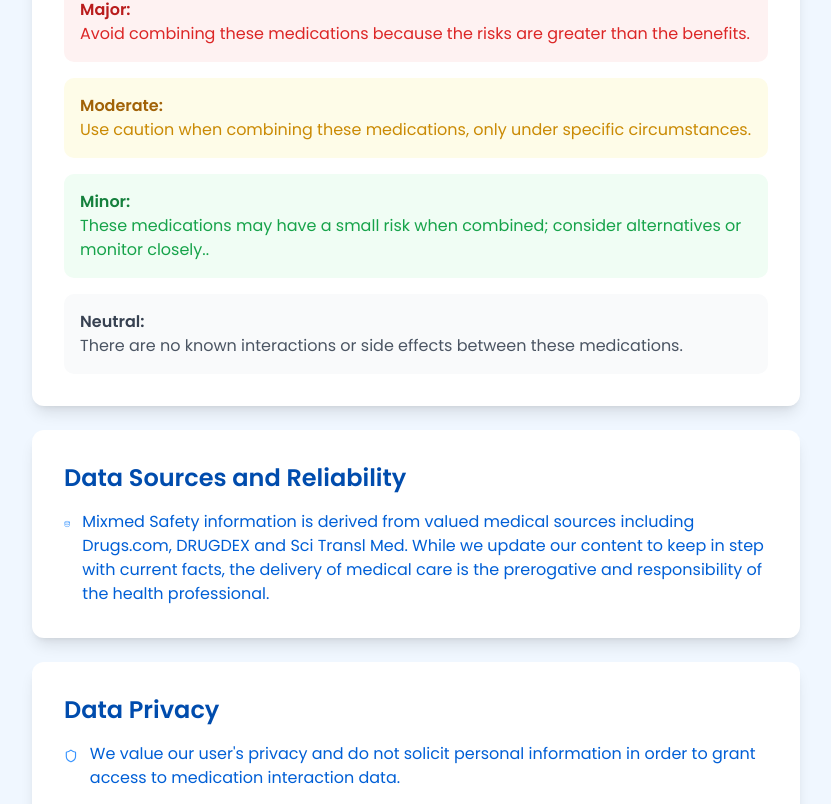
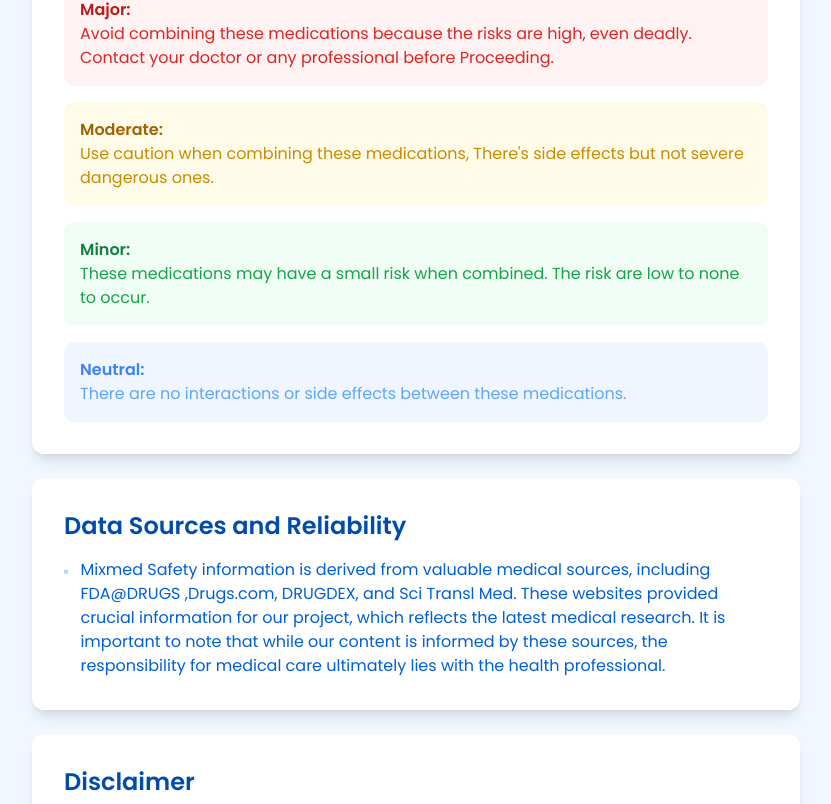
Before and after one commit to Poleth-SA/MixMed-Safety, a React (Vite) app in the folder frontend/: page /how-it-works in a window 1280 px wide. Shown: the part 836-1640 px from the top of the page, without its empty margins (224-1055 px from the left). Built offline with nearby package versions, Linux system fonts and the light colour scheme.

Commit message:
Final editing

```diff
--- a/frontend/src/pages/About.jsx
+++ b/frontend/src/pages/About.jsx
@@ -37,7 +37,7 @@ const About = () => {
             Mixmed Safety is a web application developed as a senior capstone project aimed at providing users with easy access to information about medication interactions and their potential risks. It also offers brief descriptions of each medication's purpose, helping users make informed decisions about their health.
           </p>
           <p className="text-custom-700 leading-relaxed">
-            The application is built using Flask for the backend and MySQL for the database, ensuring a smooth user experience. As the sole developer, the focus was on creating a user-friendly interface that allows individuals to quickly find relevant information about their medications.
+            The application is built using Flask for the backend and cvs files for the database, ensuring a smooth user experience. As the sole developer, the focus was on creating a user-friendly interface that allows individuals to quickly find relevant information about their medications.
           </p>
         </div>
       </div>
--- a/frontend/src/pages/HowItWorks.jsx
+++ b/frontend/src/pages/HowItWorks.jsx
@@ -67,19 +67,19 @@ const HowItWorks = () => {
             <div className="space-y-4">
               <div className="p-4 bg-red-50 rounded-md">
                 <p className="font-semibold text-red-700">Major:</p>
-                <p className="text-red-600">Avoid combining these medications because the risks are greater than the benefits.</p>
+                <p className="text-red-600">Avoid combining these medications because the risks are high, even deadly. Contact your doctor or any professional before Proceeding.</p>
               </div>
               <div className="p-4 bg-yellow-50 rounded-md">
                 <p className="font-semibold text-yellow-700">Moderate:</p>
-                <p className="text-yellow-600">Use caution when combining these medications, only under specific circumstances.</p>
+                <p className="text-yellow-600">Use caution when combining these medications, There's side effects but not severe dangerous ones.</p>
               </div>
               <div className="p-4 bg-green-50 rounded-md">
                 <p className="font-semibold text-green-700">Minor:</p>
-                <p className="text-green-600">These medications may have a small risk when combined; consider alternatives or monitor closely..</p>
+                <p className="text-green-600">These medications may have a small risk when combined. The risk are low to none to occur.</p>
               </div>
-              <div className="p-4 bg-gray-50 rounded-md">
-                <p className="font-semibold text-gray-700">Neutral:</p>
-                <p className="text-gray-600">There are no known interactions or side effects between these medications.</p>
+              <div className="p-4 bg-blue-50 rounded-md">
+                <p className="font-semibold text-blue-500">Neutral:</p>
+                <p className="text-blue-400">There are no interactions or side effects between these medications.</p>
               </div>
             </div>
           </section>
@@ -89,20 +89,7 @@ const HowItWorks = () => {
             <div className="flex items-start space-x-3">
               <Database className="w-5 h-5 text-custom-500 mt-1" />
               <p className="text-custom-700">
-                Mixmed Safety information is derived from valued medical sources including Drugs.com, DRUGDEX and Sci Transl Med.
-                While we update our content to keep in step with current facts, the delivery of medical care is the
-                prerogative and responsibility of the health professional.
-              </p>
-            </div>
-          </section>
-
-          <section className="bg-white shadow-lg rounded-lg p-6 sm:p-8">
-            <h2 className="text-2xl font-semibold text-custom-800 mb-4">Data Privacy</h2>
-            <div className="flex items-start space-x-3">
-              <Shield className="w-5 h-5 text-custom-500 mt-1" />
-              <p className="text-custom-700">
-                We value our user's privacy and do not solicit personal information in order to grant access to
-                medication interaction data.
+              Mixmed Safety information is derived from valuable medical sources, including FDA@DRUGS ,Drugs.com, DRUGDEX, and Sci Transl Med. These websites provided crucial information for our project, which reflects the latest medical research. It is important to note that while our content is informed by these sources, the responsibility for medical care ultimately lies with the health professional.
               </p>
             </div>
           </section>
```
